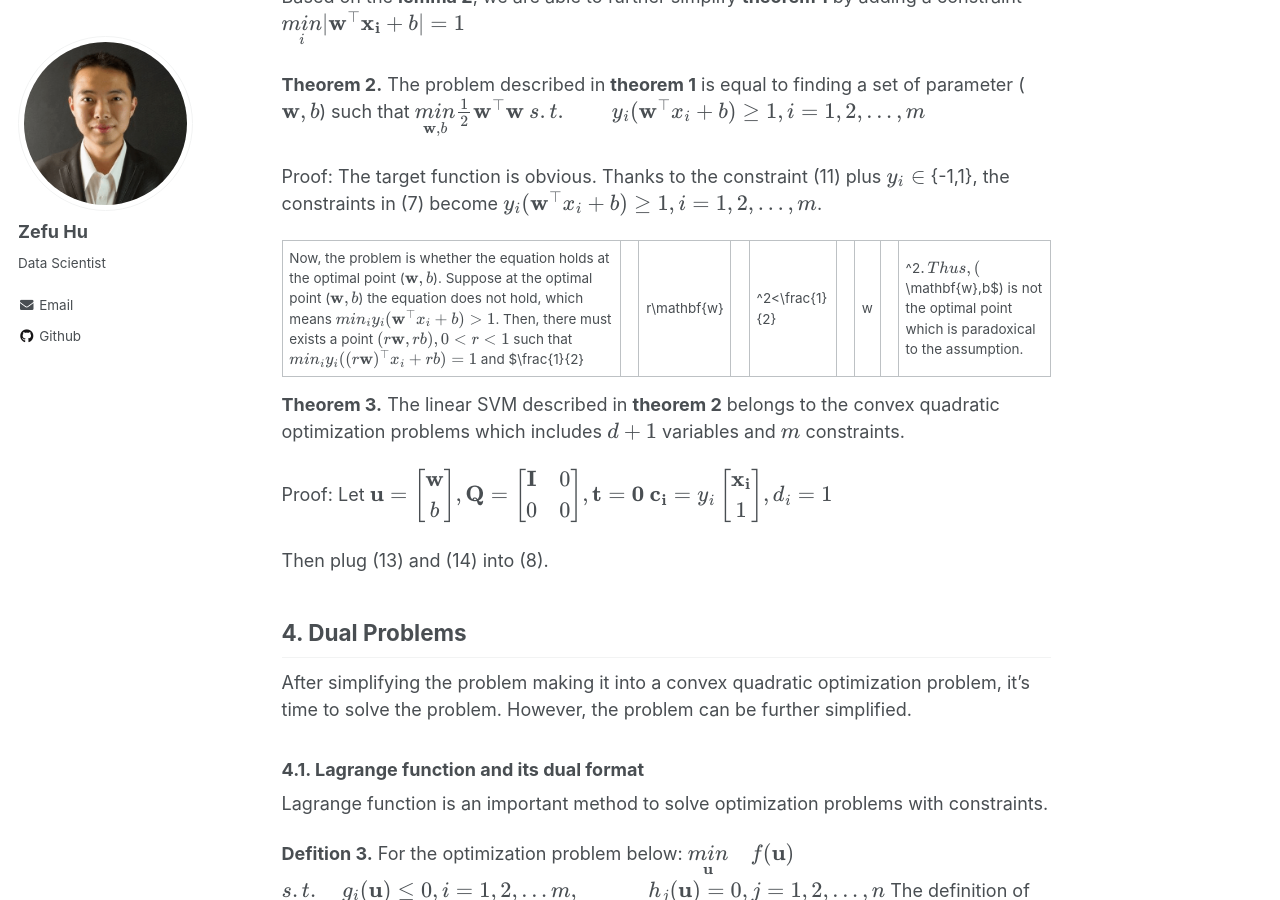
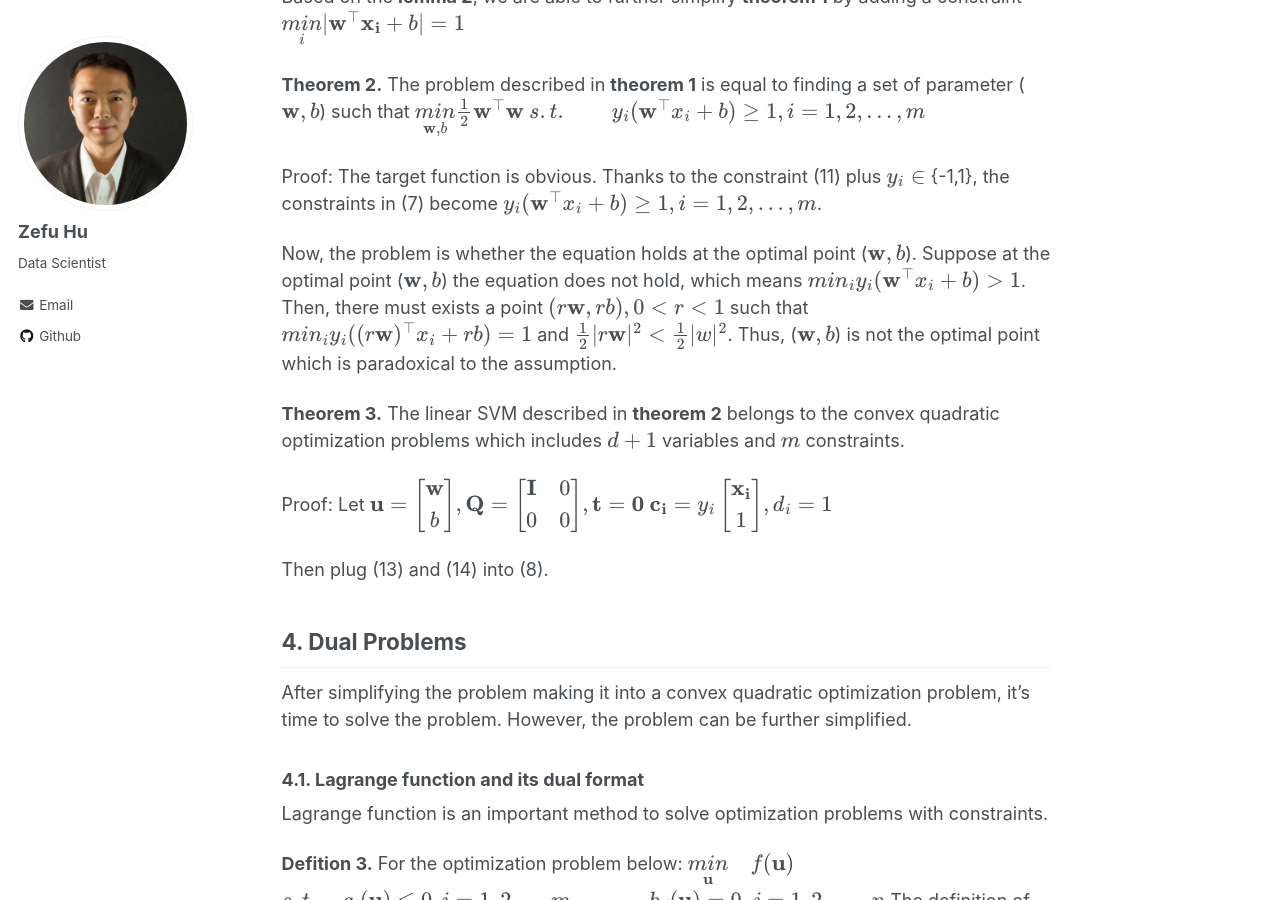
Before and after one commit to Superhzf/Superhzf.github.io, a Jekyll site: the page built from _posts/2020-09-09-blog-post-1.md, in a window 1280 px wide and 900 px high, scrolled down 2869 px. Built offline with Jekyll 4.4.1, drawn with Linux system fonts in a browser that asks for light colours; formulas are drawn with MathJax 3.

Commit message:
type: bug
Fix bugs of the format

```diff
--- a/_posts/2020-09-09-blog-post-1.md
+++ b/_posts/2020-09-09-blog-post-1.md
@@ -100,7 +100,7 @@ $$s.t. \qquad y_i(\mathbf{w^\top}x_i+b)\geq 1,i=1,2,...,m$$
 Proof:
 The target function is obvious. Thanks to the constraint (11) plus $y_i \in$ {-1,1}, the constraints in (7) become $y_i(\mathbf{w^\top}x_i+b)\geq1,i=1,2,...,m$.
 
-Now, the problem is whether the equation holds at the optimal point ($\mathbf{w},b$). Suppose at the optimal point ($\mathbf{w},b$) the equation does not hold, which means $min_iy_i(\mathbf{w^\top}x_i+b)>1$. Then, there must exists a point $(r\mathbf{w},rb), 0<r<1$ such that $min_iy_i((r\mathbf{w})^\top x_i+rb)=1$ and $\frac{1}{2}||r\mathbf{w}||^2<\frac{1}{2}||w||^2$. Thus, ($\mathbf{w},b$) is not the optimal point which is paradoxical to the assumption.
+Now, the problem is whether the equation holds at the optimal point ($\mathbf{w},b$). Suppose at the optimal point ($\mathbf{w},b$) the equation does not hold, which means $min_iy_i(\mathbf{w^\top}x_i+b)>1$. Then, there must exists a point $(r\mathbf{w},rb), 0<r<1$ such that $min_iy_i((r\mathbf{w})^\top x_i+rb)=1$ and $\frac{1}{2}\|r\mathbf{w}\|^2<\frac{1}{2}\|w\|^2$. Thus, ($\mathbf{w},b$) is not the optimal point which is paradoxical to the assumption.
 
 **Theorem 3.** The linear SVM described in **theorem 2** belongs to the convex quadratic optimization problems which includes $d+1$ variables and $m$ constraints.
 
```
